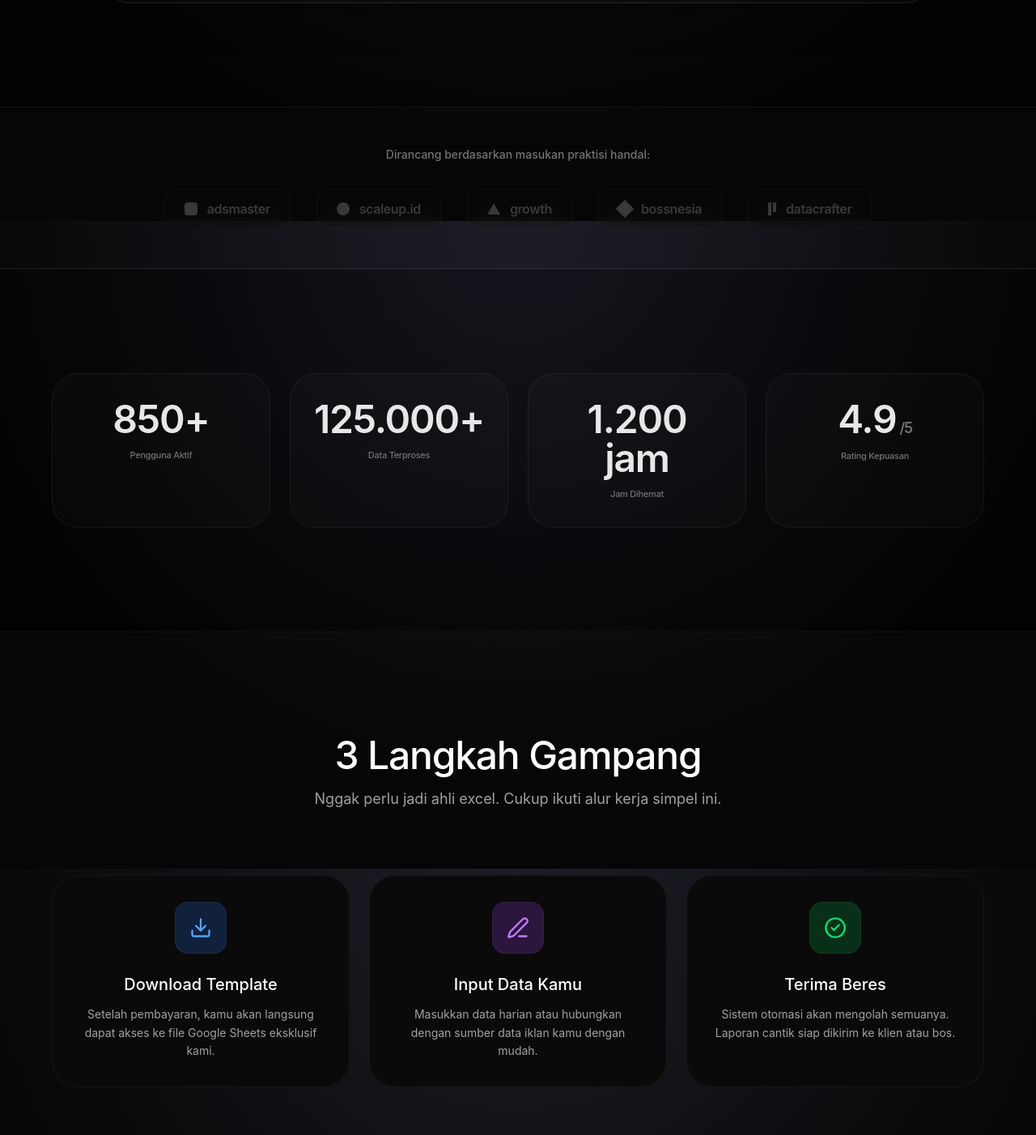
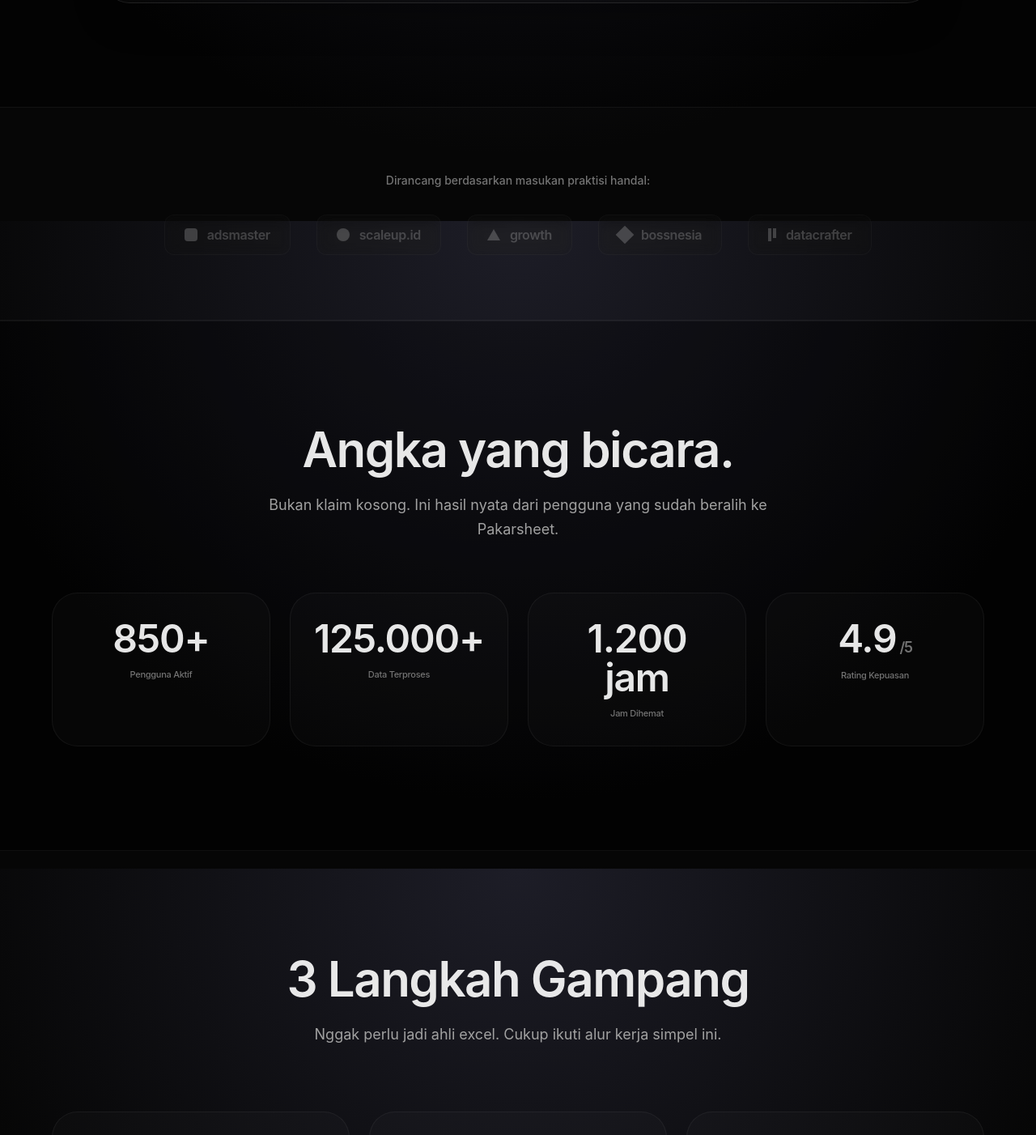
Before and after one commit to pakarsheet/pakarsheet-lp, a Next.js app: page / in a window 1280 px wide. Shown: the part 1327-2729 px from the top of the page at 81% size. Built offline with nearby package versions, Linux system fonts and the light colour scheme; no server answers; the database is empty.

Commit message:
ui: fix heading size, card bg, section padding, CTA button consistency

```diff
--- a/src/components/DetailedFeatures.tsx
+++ b/src/components/DetailedFeatures.tsx
@@ -35,10 +35,10 @@ export function DetailedFeatures() {
     <section className="py-32 border-t border-white/5 relative overflow-hidden">
       <div className="container mx-auto px-4 md:px-6 relative z-10">
         <div className="text-center max-w-3xl mx-auto mb-20">
-          <h2 className="text-3xl md:text-5xl font-semibold tracking-tight text-white/90 mb-6 leading-tight">
+          <h2 className="text-4xl md:text-6xl font-semibold tracking-tight text-white/90 mb-6 leading-tight">
             Bekerja lebih cerdas
           </h2>
-          <p className="text-neutral-400 text-lg">
+          <p className="text-neutral-400 text-lg font-normal leading-relaxed">
             Kami menyisipkan puluhan jam kerja teknis ke dalam setiap baris kode Apps Script, supaya Anda tidak perlu lagi melakukan hal yang sama berulang kali.
           </p>
         </div>
--- a/src/components/HowItWorks.tsx
+++ b/src/components/HowItWorks.tsx
@@ -31,17 +31,17 @@ export function HowItWorks() {
     <section id="cara-kerja" className="py-32 bg-white/[0.01]">
       <div className="container mx-auto px-4 md:px-6">
         <div className="text-center max-w-2xl mx-auto mb-20">
-          <h2 className="text-3xl md:text-5xl font-medium tracking-tight text-white mb-4">
+          <h2 className="text-4xl md:text-6xl font-semibold tracking-tight text-white/90 mb-6">
             3 Langkah Gampang
           </h2>
-          <p className="text-neutral-400 text-lg">
+          <p className="text-neutral-400 text-lg font-normal leading-relaxed">
             Nggak perlu jadi ahli excel. Cukup ikuti alur kerja simpel ini.
           </p>
         </div>
 
         <div className="grid grid-cols-1 md:grid-cols-3 gap-6 max-w-6xl mx-auto relative">
           {steps.map((step, i) => (
-            <SpotlightCard key={i} className="p-8 rounded-[32px] border border-white/5 bg-[#0a0a0a] flex flex-col items-center text-center">
+            <SpotlightCard key={i} className="p-8 rounded-[32px] border border-white/5 bg-white/[0.02] flex flex-col items-center text-center">
               <motion.div
                 initial={{ opacity: 0, y: 20 }}
                 whileInView={{ opacity: 1, y: 0 }}
--- a/src/components/Navbar.tsx
+++ b/src/components/Navbar.tsx
@@ -67,7 +67,7 @@ export function Navbar() {
             <Magnetic>
               <Link
                 href="/shop"
-                className="hidden md:block bg-white text-black px-6 py-2 rounded-full text-[12px] font-semibold tracking-tight hover:bg-neutral-200 transition-all active:scale-95 shadow-lg shadow-white/5"
+                className="hidden md:block bg-white text-black px-6 py-2 rounded-xl text-[12px] font-semibold tracking-tight hover:bg-neutral-200 transition-all active:scale-95 shadow-lg shadow-white/5"
               >
                 Lihat Template
               </Link>
--- a/src/components/SocialProof.tsx
+++ b/src/components/SocialProof.tsx
@@ -1,6 +1,6 @@
 export function SocialProof() {
   return (
-    <section className="py-12 border-y border-white/5 bg-white/[0.01]">
+    <section className="py-20 border-y border-white/5 bg-white/[0.01]">
       <div className="container mx-auto px-4 md:px-6">
         <p className="text-center text-sm font-medium text-neutral-500 mb-8">
           Dirancang berdasarkan masukan praktisi handal:
--- a/src/components/StatsCounter.tsx
+++ b/src/components/StatsCounter.tsx
@@ -32,6 +32,14 @@ export function StatsCounter() {
   return (
     <section className="py-32 border-y border-white/5 bg-black/20">
       <div className="container mx-auto px-4 md:px-6">
+        <div className="text-center max-w-2xl mx-auto mb-16">
+          <h2 className="text-4xl md:text-6xl font-semibold tracking-tight text-white/90 mb-6">
+            Angka yang bicara.
+          </h2>
+          <p className="text-neutral-400 text-lg font-normal leading-relaxed">
+            Bukan klaim kosong. Ini hasil nyata dari pengguna yang sudah beralih ke Pakarsheet.
+          </p>
+        </div>
         <div className="grid grid-cols-1 sm:grid-cols-2 lg:grid-cols-4 gap-6 max-w-6xl mx-auto">
           {stats.map((stat, i) => (
             <SpotlightCard key={i} className="p-8 rounded-[32px] border border-white/5 bg-white/[0.02] flex flex-col items-center text-center">
```
